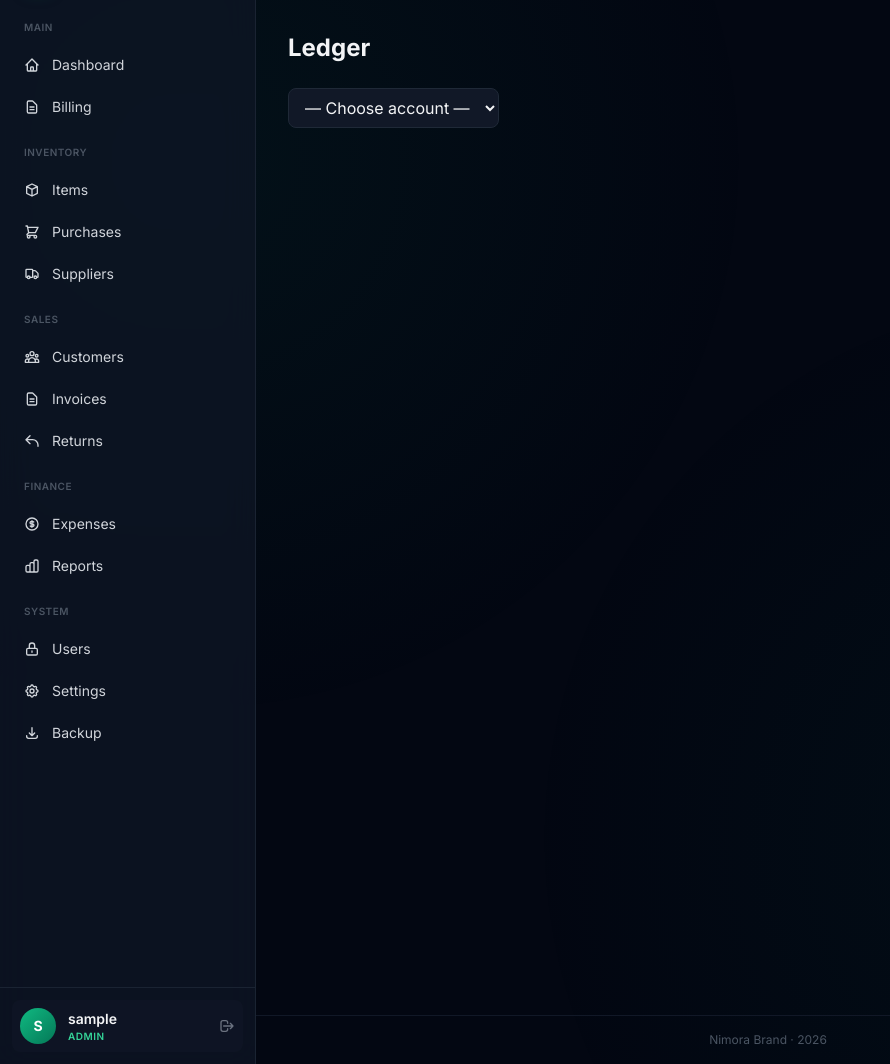
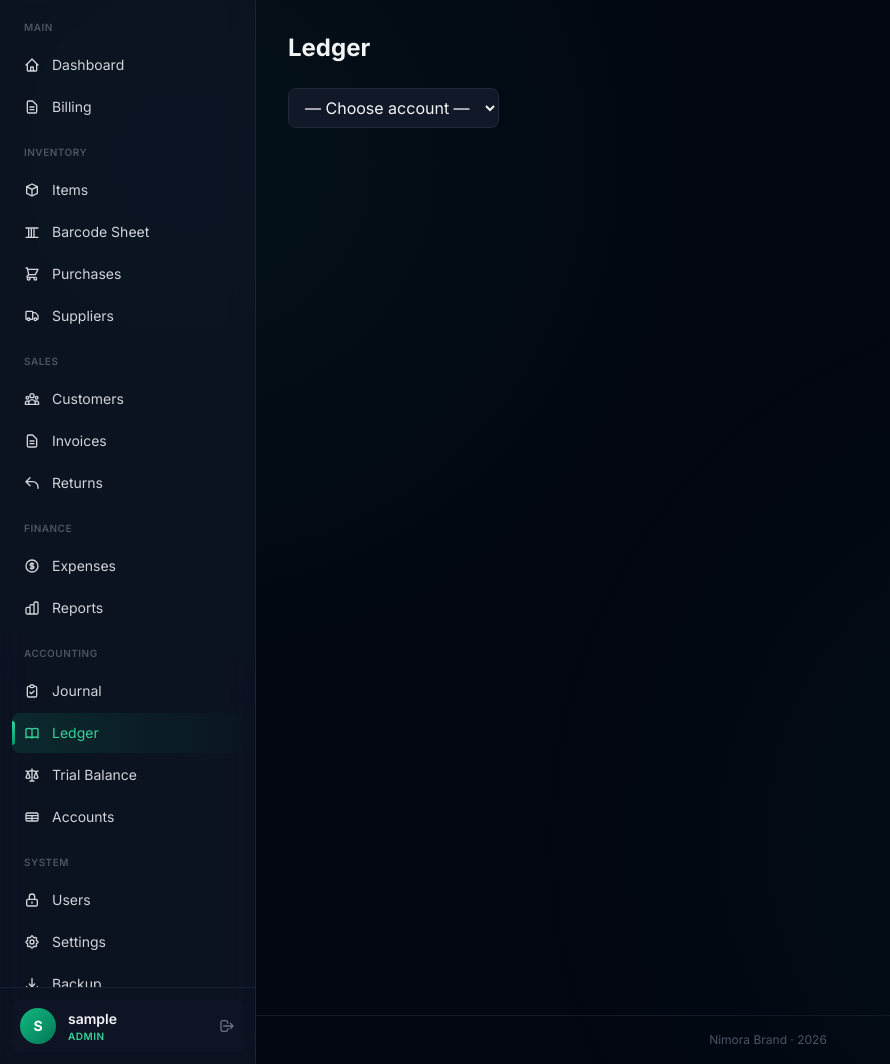
Before and after one commit to nimsara-web/Nimora-pos, a Flask app: page /ledger in a window 1280 px wide. Shown: the part 64-1128 px from the top of the page, without its empty margins (0-890 px from the left). Run offline with Flask 3, Linux system fonts and the light colour scheme; the visitor is signed in with stand-in values (Sample User, id 1); data that the repository does not hold is empty; some libraries are stand-ins or nearby versions.

Commit message:
Update base.html

```diff
--- a/templates/base.html
+++ b/templates/base.html
@@ -85,6 +85,10 @@
                     <svg class="w-4 h-4 shrink-0" fill="none" stroke="currentColor" viewBox="0 0 24 24"><path stroke-linecap="round" stroke-linejoin="round" stroke-width="2" d="M20 7l-8-4-8 4m16 0l-8 4m8-4v10l-8 4m0-10L4 7m8 4v10M4 7v10l8 4"/></svg>
                     <span>Items</span>
                 </a>
+                <a href="/items/barcode-sheet" class="nav-link flex items-center gap-3 px-3 py-2.5 rounded-lg text-sm text-gray-300">
+                    <svg class="w-4 h-4 shrink-0" fill="none" stroke="currentColor" viewBox="0 0 24 24"><path stroke-linecap="round" stroke-linejoin="round" stroke-width="2" d="M7 20V8m4 12V8m4 12V8M3 6h18M3 20h18"/></svg>
+                    <span>Barcode Sheet</span>
+                </a>
                 <a href="/purchases" class="nav-link flex items-center gap-3 px-3 py-2.5 rounded-lg text-sm text-gray-300">
                     <svg class="w-4 h-4 shrink-0" fill="none" stroke="currentColor" viewBox="0 0 24 24"><path stroke-linecap="round" stroke-linejoin="round" stroke-width="2" d="M3 3h2l.4 2M7 13h10l4-8H5.4M7 13L5.4 5M7 13l-2.293 2.293c-.63.63-.184 1.707.707 1.707H17m0 0a2 2 0 100 4 2 2 0 000-4zm-8 2a2 2 0 11-4 0 2 2 0 014 0z"/></svg>
                     <span>Purchases</span>
@@ -116,6 +120,24 @@
                 <a href="/reports" class="nav-link flex items-center gap-3 px-3 py-2.5 rounded-lg text-sm text-gray-300">
                     <svg class="w-4 h-4 shrink-0" fill="none" stroke="currentColor" viewBox="0 0 24 24"><path stroke-linecap="round" stroke-linejoin="round" stroke-width="2" d="M9 19v-6a2 2 0 00-2-2H5a2 2 0 00-2 2v6a2 2 0 002 2h2a2 2 0 002-2zm0 0V9a2 2 0 012-2h2a2 2 0 012 2v10m-6 0a2 2 0 002 2h2a2 2 0 002-2m0 0V5a2 2 0 012-2h2a2 2 0 012 2v14a2 2 0 01-2 2h-2a2 2 0 01-2-2z"/></svg>
                     <span>Reports</span>
+                </a>
+
+                <p class="px-3 pt-4 pb-2 text-[10px] uppercase tracking-wider text-gray-600 font-semibold">Accounting</p>
+                <a href="/journal" class="nav-link flex items-center gap-3 px-3 py-2.5 rounded-lg text-sm text-gray-300">
+                    <svg class="w-4 h-4 shrink-0" fill="none" stroke="currentColor" viewBox="0 0 24 24"><path stroke-linecap="round" stroke-linejoin="round" stroke-width="2" d="M9 5H7a2 2 0 00-2 2v12a2 2 0 002 2h10a2 2 0 002-2V7a2 2 0 00-2-2h-2M9 5a2 2 0 002 2h2a2 2 0 002-2M9 5a2 2 0 012-2h2a2 2 0 012 2m-6 9l2 2 4-4"/></svg>
+                    <span>Journal</span>
+                </a>
+                <a href="/ledger" class="nav-link flex items-center gap-3 px-3 py-2.5 rounded-lg text-sm text-gray-300">
+                    <svg class="w-4 h-4 shrink-0" fill="none" stroke="currentColor" viewBox="0 0 24 24"><path stroke-linecap="round" stroke-linejoin="round" stroke-width="2" d="M12 6.253v13m0-13C10.832 5.477 9.246 5 7.5 5S4.168 5.477 3 6.253v13C4.168 18.477 5.754 18 7.5 18s3.332.477 4.5 1.253m0-13C13.168 5.477 14.754 5 16.5 5c1.747 0 3.332.477 4.5 1.253v13C19.832 18.477 18.247 18 16.5 18c-1.746 0-3.332.477-4.5 1.253"/></svg>
+                    <span>Ledger</span>
+                </a>
+                <a href="/trial-balance" class="nav-link flex items-center gap-3 px-3 py-2.5 rounded-lg text-sm text-gray-300">
+                    <svg class="w-4 h-4 shrink-0" fill="none" stroke="currentColor" viewBox="0 0 24 24"><path stroke-linecap="round" stroke-linejoin="round" stroke-width="2" d="M3 6l3 1m0 0l-3 9a5.002 5.002 0 006.001 0M6 7l3 9M6 7l6-2m6 2l3-1m-3 1l-3 9a5.002 5.002 0 006.001 0M18 7l3 9m-3-9l-6-2m0-2v2m0 16V5m0 16H9m3 0h3"/></svg>
+                    <span>Trial Balance</span>
+                </a>
+                <a href="/accounts" class="nav-link flex items-center gap-3 px-3 py-2.5 rounded-lg text-sm text-gray-300">
+                    <svg class="w-4 h-4 shrink-0" fill="none" stroke="currentColor" viewBox="0 0 24 24"><path stroke-linecap="round" stroke-linejoin="round" stroke-width="2" d="M3 10h18M3 14h18m-9-4v8m-7 0h14a2 2 0 002-2V8a2 2 0 00-2-2H5a2 2 0 00-2 2v8a2 2 0 002 2z"/></svg>
+                    <span>Accounts</span>
                 </a>
 
                 <p class="px-3 pt-4 pb-2 text-[10px] uppercase tracking-wider text-gray-600 font-semibold">System</p>
```
